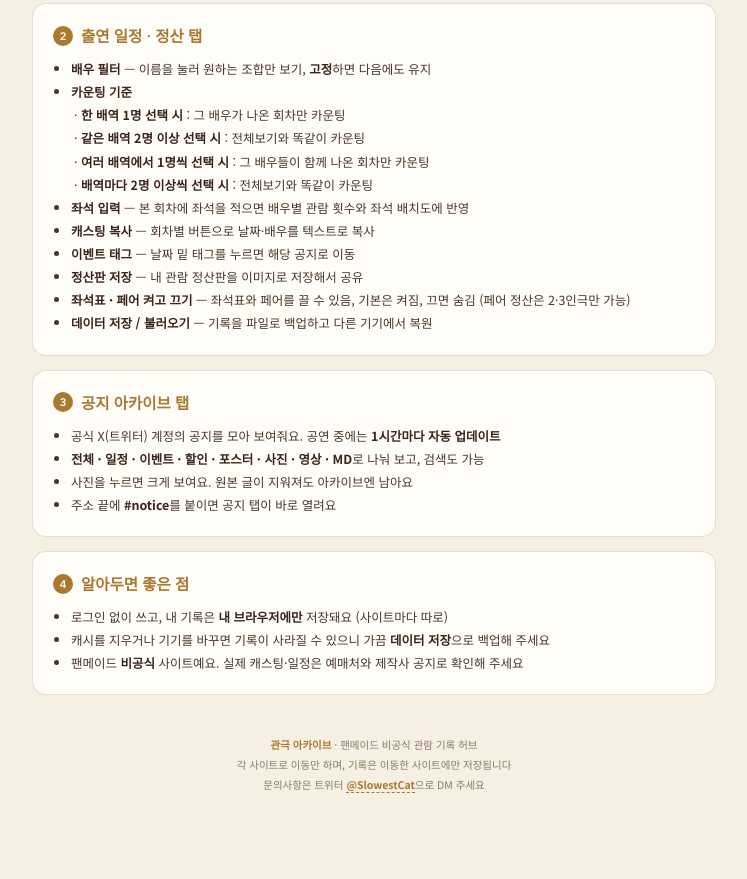
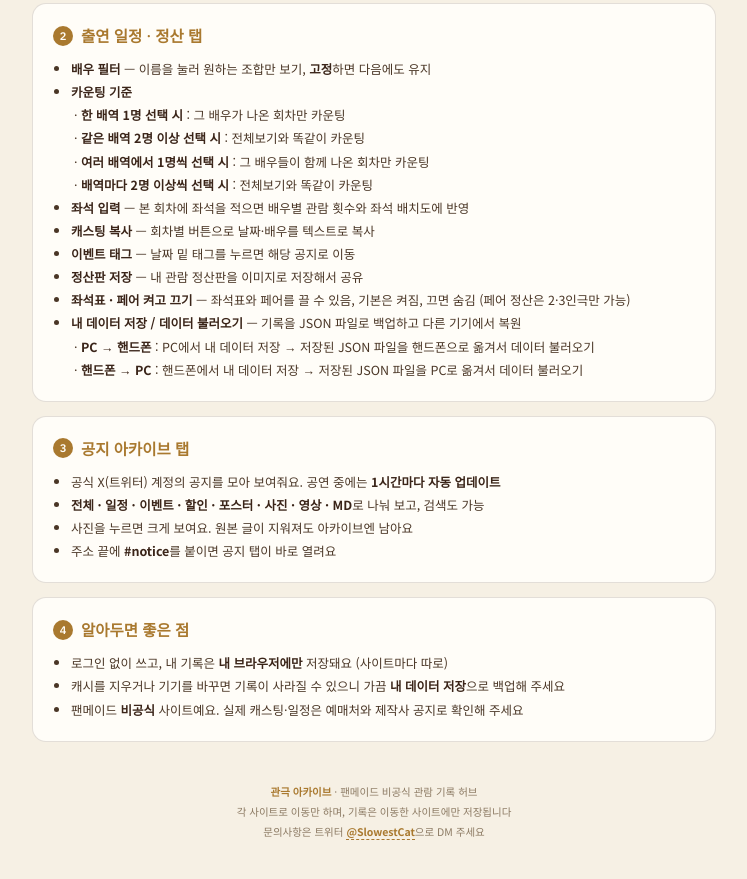
Before and after one commit to chichiandpopo/stage_archive, a plain HTML site: page index.html in a window 1280 px wide. Shown: the part 1765-2644 px from the top of the page, without its empty margins (266-1013 px from the left). Before the commit the page ends 2620 px from the top, so only its background shows below. Drawn offline with Linux system fonts and the light colour scheme.

Commit message:
공통 사용법: 기기 간 데이터 옮기기(JSON) 설명 추가
Co-Authored-By: Claude Opus 5.5 <noreply@anthropic.com>
Claude-Session: https://claude.ai/code/session_01Jwnfeddb2AWhiNUX6mR7Bd

```diff
--- a/index.html
+++ b/index.html
@@ -169,7 +169,7 @@ body{
       <li><b>이벤트 태그</b> — 날짜 밑 태그를 누르면 해당 공지로 이동</li>
       <li><b>정산판 저장</b> — 내 관람 정산판을 이미지로 저장해서 공유</li>
       <li><b>좌석표 · 페어 켜고 끄기</b> — 좌석표와 페어를 끌 수 있음, 기본은 켜짐, 끄면 숨김 (페어 정산은 2·3인극만 가능)</li>
-      <li><b>데이터 저장 / 불러오기</b> — 기록을 파일로 백업하고 다른 기기에서 복원</li>
+      <li><b>내 데이터 저장 / 데이터 불러오기</b> — 기록을 JSON 파일로 백업하고 다른 기기에서 복원<span style="display:block;padding-left:12px;text-indent:-9px">· <b>PC → 핸드폰</b> : PC에서 내 데이터 저장 → 저장된 JSON 파일을 핸드폰으로 옮겨서 데이터 불러오기</span><span style="display:block;padding-left:12px;text-indent:-9px">· <b>핸드폰 → PC</b> : 핸드폰에서 내 데이터 저장 → 저장된 JSON 파일을 PC로 옮겨서 데이터 불러오기</span></li>
     </ul>
   </div>
 
@@ -187,7 +187,7 @@ body{
     <h3><span class="guide-num">4</span>알아두면 좋은 점</h3>
     <ul>
       <li>로그인 없이 쓰고, 내 기록은 <b>내 브라우저에만</b> 저장돼요 (사이트마다 따로)</li>
-      <li>캐시를 지우거나 기기를 바꾸면 기록이 사라질 수 있으니 가끔 <b>데이터 저장</b>으로 백업해 주세요</li>
+      <li>캐시를 지우거나 기기를 바꾸면 기록이 사라질 수 있으니 가끔 <b>내 데이터 저장</b>으로 백업해 주세요</li>
       <li>팬메이드 <b>비공식</b> 사이트예요. 실제 캐스팅·일정은 예매처와 제작사 공지로 확인해 주세요</li>
     </ul>
   </div>
```
